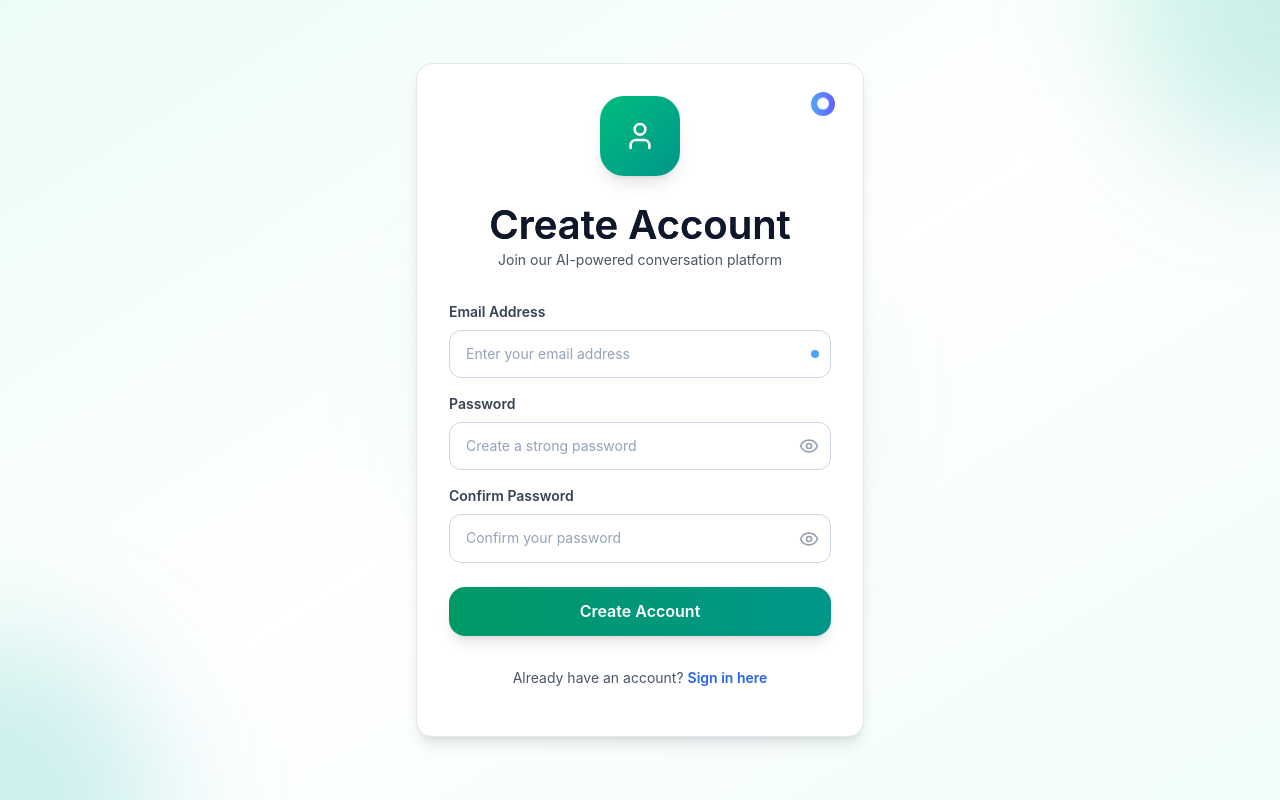
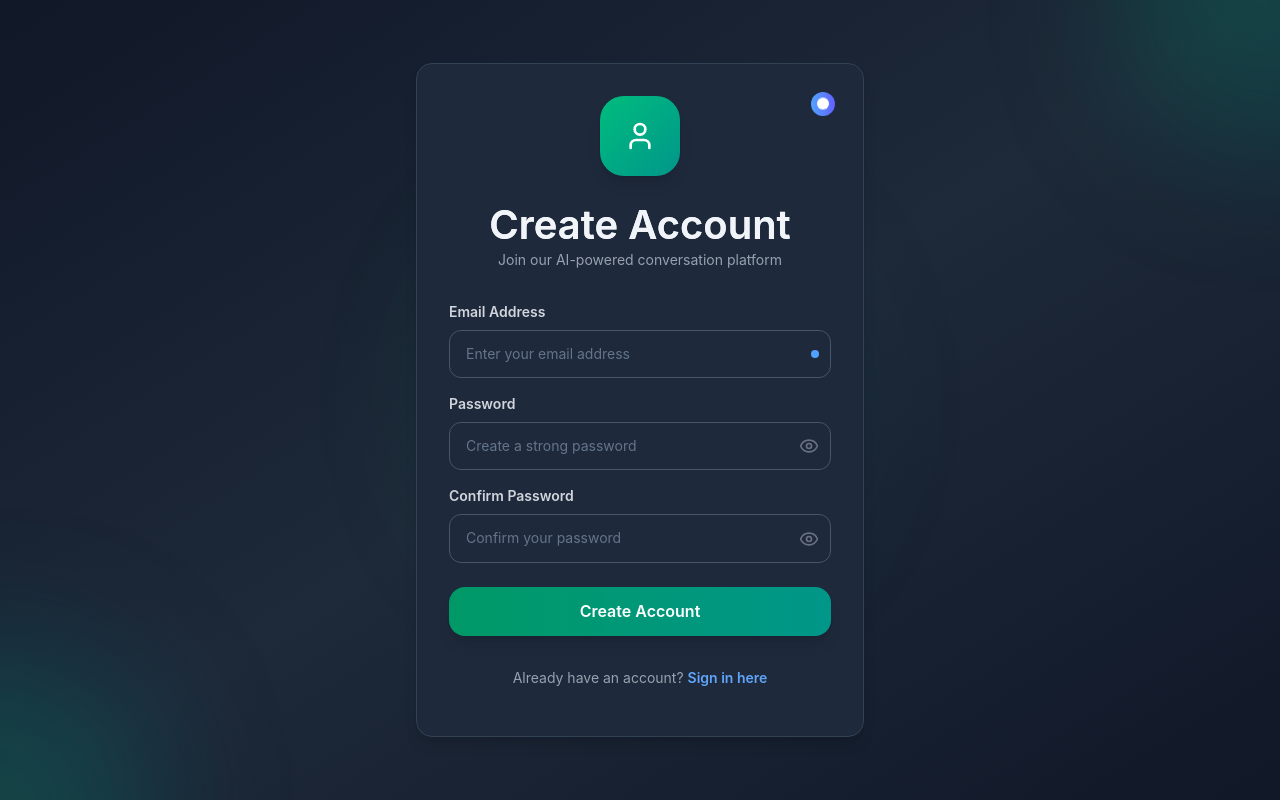
Before and after one commit to tusharad/modulus-ai, a React (Vite) app in the folder modulus-ai-fe/: page /register in a window 1280 px wide. Built offline with nearby package versions, Linux system fonts and the light colour scheme.

Commit message:
fix: using dark mode for FE

```diff
--- a/modulus-ai-fe/src/App.css
+++ b/modulus-ai-fe/src/App.css
@@ -1,9 +1,9 @@
-/* App-specific styles */
+/* App-specific styles - Dark Mode Only */
 
 /* Main app container */
 .app-container {
   min-height: 100vh;
-  background: linear-gradient(135deg, #667eea 0%, #764ba2 100%);
+  background: linear-gradient(135deg, #1e293b 0%, #0f172a 100%);
   position: relative;
   overflow: hidden;
 }
@@ -16,15 +16,15 @@
   right: 0;
   bottom: 0;
   background:
-    radial-gradient(circle at 20% 80%, rgba(120, 119, 198, 0.3) 0%, transparent 50%),
-    radial-gradient(circle at 80% 20%, rgba(255, 119, 198, 0.3) 0%, transparent 50%),
-    radial-gradient(circle at 40% 40%, rgba(120, 219, 255, 0.2) 0%, transparent 50%);
+    radial-gradient(circle at 20% 80%, rgba(30, 41, 59, 0.4) 0%, transparent 50%),
+    radial-gradient(circle at 80% 20%, rgba(59, 130, 246, 0.2) 0%, transparent 50%),
+    radial-gradient(circle at 40% 40%, rgba(14, 165, 233, 0.15) 0%, transparent 50%);
   pointer-events: none;
 }
 
 /* Chat interface specific styles */
 .chat-container {
-  background: rgba(255, 255, 255, 0.95);
+  background: rgba(15, 23, 42, 0.95);
   backdrop-filter: blur(20px);
   border-radius: 24px;
   box-shadow:
@@ -35,6 +35,7 @@
   height: calc(100vh - 2rem);
   display: flex;
   flex-direction: column;
+  border: 1px solid rgba(30, 41, 59, 0.3);
 }
 
 /* Message animations */
@@ -57,7 +58,7 @@
   align-items: center;
   gap: 4px;
   padding: 12px 16px;
-  background: var(--secondary-100);
+  background: var(--secondary-800);
   border-radius: 18px;
   margin: 8px 0;
 }
@@ -66,7 +67,7 @@
   width: 8px;
   height: 8px;
   border-radius: 50%;
-  background: var(--secondary-400);
+  background: var(--secondary-500);
   animation: typingDot 1.4s infinite ease-in-out;
 }
 
@@ -110,7 +111,7 @@
 
 /* Loading states */
 .loading-skeleton {
-  background: linear-gradient(90deg, var(--secondary-200) 25%, var(--secondary-100) 50%, var(--secondary-200) 75%);
+  background: linear-gradient(90deg, var(--secondary-700) 25%, var(--secondary-600) 50%, var(--secondary-700) 75%);
   background-size: 200% 100%;
   animation: loadingSkeleton 1.5s infinite;
 }
@@ -134,12 +135,12 @@
 }
 
 .chat-scroll::-webkit-scrollbar-thumb {
-  background: var(--secondary-300);
+  background: var(--secondary-600);
   border-radius: 3px;
 }
 
 .chat-scroll::-webkit-scrollbar-thumb:hover {
-  background: var(--secondary-400);
+  background: var(--secondary-500);
 }
 
 /* Responsive adjustments */
@@ -150,19 +151,3 @@
     border-radius: 16px;
   }
 }
-
-/* Dark mode support */
-@media (prefers-color-scheme: dark) {
-  .chat-container {
-    background: rgba(15, 23, 42, 0.95);
-    color: var(--secondary-100);
-  }
-
-  .typing-indicator {
-    background: var(--secondary-800);
-  }
-
-  .typing-dot {
-    background: var(--secondary-500);
-  }
-}
--- a/modulus-ai-fe/src/App.tsx
+++ b/modulus-ai-fe/src/App.tsx
@@ -2,6 +2,7 @@ import React, { useState, useEffect } from 'react';
 import { getCookie } from './services/cookies';
 import { BrowserRouter } from 'react-router';
 import Router from './router';
+import { ThemeProvider } from './contexts/ThemeContext';
 import './App.css';
 
 // Main App Component
@@ -17,11 +18,13 @@ const App: React.FC = () => {
   }, []);
 
   return (
-    <div className="app-container">
-      <BrowserRouter>
-        <Router />
-      </BrowserRouter>
-    </div>
+    <ThemeProvider>
+      <div className="app-container">
+        <BrowserRouter>
+          <Router />
+        </BrowserRouter>
+      </div>
+    </ThemeProvider>
   );
 };
 
--- a/modulus-ai-fe/src/components/auth/RegisterPage.tsx
+++ b/modulus-ai-fe/src/components/auth/RegisterPage.tsx
@@ -41,11 +41,11 @@ const RegisterPage: React.FC = () => {
   return (
     <div className="min-h-screen flex items-center justify-center p-4 relative overflow-hidden">
       {/* Background Elements */}
-      <div className="absolute inset-0 bg-gradient-to-br from-emerald-50 via-white to-teal-50"></div>
+      <div className="absolute inset-0 bg-gradient-to-br from-gray-900 via-gray-800 to-gray-900"></div>
       <div className="absolute top-0 left-0 w-full h-full overflow-hidden">
-        <div className="absolute -top-40 -right-40 w-80 h-80 bg-gradient-to-br from-emerald-400/20 to-teal-600/20 rounded-full blur-3xl"></div>
-        <div className="absolute -bottom-40 -left-40 w-80 h-80 bg-gradient-to-tr from-green-400/20 to-cyan-600/20 rounded-full blur-3xl"></div>
-        <div className="absolute top-1/2 left-1/2 transform -translate-x-1/2 -translate-y-1/2 w-96 h-96 bg-gradient-to-r from-emerald-400/10 to-teal-600/10 rounded-full blur-3xl"></div>
+        <div className="absolute -top-40 -right-40 w-80 h-80 bg-gradient-to-br from-emerald-600/30 to-teal-800/30 rounded-full blur-3xl"></div>
+        <div className="absolute -bottom-40 -left-40 w-80 h-80 bg-gradient-to-tr from-green-600/30 to-cyan-800/30 rounded-full blur-3xl"></div>
+        <div className="absolute top-1/2 left-1/2 transform -translate-x-1/2 -translate-y-1/2 w-96 h-96 bg-gradient-to-r from-emerald-600/20 to-teal-800/20 rounded-full blur-3xl"></div>
       </div>
 
       <div className="relative z-10 w-full max-w-md">
@@ -60,10 +60,10 @@ const RegisterPage: React.FC = () => {
                 <div className="w-3 h-3 bg-white rounded-full animate-bounce"></div>
               </div>
             </div>
-            <h1 className="text-3xl font-bold bg-gradient-to-r from-gray-900 to-gray-700 bg-clip-text text-transparent mb-2">
+            <h1 className="text-3xl font-bold bg-gradient-to-r from-gray-100 to-gray-300 bg-clip-text text-transparent mb-2">
               Create Account
             </h1>
-            <p className="text-gray-600 text-sm">
+            <p className="text-gray-400 text-sm">
               Join our AI-powered conversation platform
             </p>
           </div>
@@ -72,7 +72,7 @@ const RegisterPage: React.FC = () => {
           <form onSubmit={handleSubmit} className="space-y-6">
             <div className="space-y-4">
               <div>
-                <label className="block text-sm font-semibold text-gray-700 mb-2">
+                <label className="block text-sm font-semibold text-gray-300 mb-2">
                   Email Address
                 </label>
                 <div className="relative">
@@ -80,7 +80,7 @@ const RegisterPage: React.FC = () => {
                     type="email"
                     value={email}
                     onChange={(e) => setEmail(e.target.value)}
-                    className="input pl-4 pr-4 py-3 text-sm border-2 border-gray-200 focus:border-emerald-500 focus:ring-4 focus:ring-emerald-100 transition-all duration-200"
+                    className="input pl-4 pr-4 py-3 text-sm border-2 border-gray-600 focus:border-emerald-400 focus:ring-4 focus:ring-emerald-900/20 transition-all duration-200"
                     placeholder="Enter your email address"
                     required
                   />
@@ -91,7 +91,7 @@ const RegisterPage: React.FC = () => {
               </div>
 
               <div>
-                <label className="block text-sm font-semibold text-gray-700 mb-2">
+                <label className="block text-sm font-semibold text-gray-300 mb-2">
                   Password
                 </label>
                 <div className="relative">
@@ -99,14 +99,14 @@ const RegisterPage: React.FC = () => {
                     type={showPassword ? 'text' : 'password'}
                     value={password}
                     onChange={(e) => setPassword(e.target.value)}
-                    className="input pl-4 pr-12 py-3 text-sm border-2 border-gray-200 focus:border-emerald-500 focus:ring-4 focus:ring-emerald-100 transition-all duration-200"
+                    className="input pl-4 pr-12 py-3 text-sm border-2 border-gray-600 focus:border-emerald-400 focus:ring-4 focus:ring-emerald-900/20 transition-all duration-200"
                     placeholder="Create a strong password"
                     required
                   />
                   <button
                     type="button"
                     onClick={() => setShowPassword(!showPassword)}
-                    className="absolute right-3 top-1/2 transform -translate-y-1/2 text-gray-400 hover:text-gray-600 transition-colors duration-200"
+                    className="absolute right-3 top-1/2 transform -translate-y-1/2 text-gray-500 hover:text-gray-300 transition-colors duration-200"
                   >
                     {showPassword ? <EyeOff size={20} /> : <Eye size={20} />}
                   </button>
@@ -114,7 +114,7 @@ const RegisterPage: React.FC = () => {
               </div>
 
               <div>
-                <label className="block text-sm font-semibold text-gray-700 mb-2">
+                <label className="block text-sm font-semibold text-gray-300 mb-2">
                   Confirm Password
                 </label>
                 <div className="relative">
@@ -122,14 +122,14 @@ const RegisterPage: React.FC = () => {
                     type={showConfirmPassword ? 'text' : 'password'}
                     value={confirmPassword}
                     onChange={(e) => setConfirmPassword(e.target.value)}
-                    className="input pl-4 pr-12 py-3 text-sm border-2 border-gray-200 focus:border-emerald-500 focus:ring-4 focus:ring-emerald-100 transition-all duration-200"
+                    className="input pl-4 pr-12 py-3 text-sm border-2 border-gray-600 focus:border-emerald-400 focus:ring-4 focus:ring-emerald-900/20 transition-all duration-200"
                     placeholder="Confirm your password"
                     required
                   />
                   <button
                     type="button"
                     onClick={() => setShowConfirmPassword(!showConfirmPassword)}
-                    className="absolute right-3 top-1/2 transform -translate-y-1/2 text-gray-400 hover:text-gray-600 transition-colors duration-200"
+                    className="absolute right-3 top-1/2 transform -translate-y-1/2 text-gray-500 hover:text-gray-300 transition-colors duration-200"
                   >
                     {showConfirmPassword ? <EyeOff size={20} /> : <Eye size={20} />}
                   </button>
@@ -138,15 +138,15 @@ const RegisterPage: React.FC = () => {
             </div>
 
             {error && (
-              <div className="bg-red-50 border-l-4 border-red-400 p-4 rounded-lg animate-fade-in">
+              <div className="bg-red-900/20 border-l-4 border-red-500 p-4 rounded-lg animate-fade-in">
                 <div className="flex">
                   <div className="flex-shrink-0">
-                    <div className="w-5 h-5 bg-red-400 rounded-full flex items-center justify-center">
+                    <div className="w-5 h-5 bg-red-500 rounded-full flex items-center justify-center">
                       <span className="text-white text-xs font-bold">!</span>
                     </div>
                   </div>
                   <div className="ml-3">
-                    <p className="text-sm text-red-700">{error}</p>
+                    <p className="text-sm text-red-300">{error}</p>
                   </div>
                 </div>
               </div>
@@ -170,11 +170,11 @@ const RegisterPage: React.FC = () => {
 
           {/* Footer */}
           <div className="mt-8 text-center">
-            <p className="text-sm text-gray-600">
+            <p className="text-sm text-gray-400">
               Already have an account?{' '}
               <Link
                 to="/login"
-                className="font-semibold text-emerald-600 hover:text-emerald-700 transition-colors duration-200"
+                className="font-semibold text-emerald-400 hover:text-emerald-300 transition-colors duration-200"
               >
                 Sign in here
               </Link>
--- a/modulus-ai-fe/src/components/chat/MessageBubble.tsx
+++ b/modulus-ai-fe/src/components/chat/MessageBubble.tsx
@@ -34,7 +34,7 @@ const MessageBubble: React.FC<Props> = ({ message }) => {
         <div className={`px-4 py-3 rounded-2xl shadow-sm ${
           isUser
             ? 'bg-gradient-to-br from-blue-500 to-indigo-600 text-gray-200 rounded-br-md'
-            : 'bg-white text-gray-900 rounded-bl-md border border-gray-200'
+            : 'bg-gray-800 text-gray-100 rounded-bl-md border border-gray-700'
         }`}>
           <div className="text-sm leading-relaxed prose prose-sm max-w-none">
             {message.chatMessageContent === 'loading...' ? (
--- /dev/null
+++ b/modulus-ai-fe/src/contexts/ThemeContext.tsx
@@ -0,0 +1,36 @@
+import React, { createContext, useContext, useEffect } from 'react';
+
+interface ThemeContextType {
+  isDark: boolean;
+}
+
+const ThemeContext = createContext<ThemeContextType | undefined>(undefined);
+
+export const useTheme = () => {
+  const context = useContext(ThemeContext);
+  if (context === undefined) {
+    throw new Error('useTheme must be used within a ThemeProvider');
+  }
+  return context;
+};
+
+interface ThemeProviderProps {
+  children: React.ReactNode;
+}
+
+export const ThemeProvider: React.FC<ThemeProviderProps> = ({ children }) => {
+  useEffect(() => {
+    const root = document.documentElement;
+    root.classList.add('dark');
+  }, []);
+
+  const value = {
+    isDark: true,
+  };
+
+  return (
+    <ThemeContext.Provider value={value}>
+      {children}
+    </ThemeContext.Provider>
+  );
+};
--- a/modulus-ai-fe/src/index.css
+++ b/modulus-ai-fe/src/index.css
@@ -1,6 +1,6 @@
 @import "tailwindcss";
 
-/* Modern Design System */
+/* Modern Design System - Dark Mode Only */
 :root {
   /* Color Palette */
   --primary-50: #eff6ff;
@@ -86,8 +86,8 @@ body {
   margin: 0;
   padding: 0;
   min-height: 100vh;
-  background: linear-gradient(135deg, #667eea 0%, #764ba2 100%);
-  color: var(--secondary-800);
+  background: linear-gradient(135deg, #1e293b 0%, #0f172a 100%);
+  color: var(--secondary-100);
   font-size: 16px;
   line-height: 1.6;
 }
@@ -96,7 +96,7 @@ body {
 h1, h2, h3, h4, h5, h6 {
   font-weight: 600;
   line-height: 1.25;
-  color: var(--secondary-900);
+  color: var(--secondary-100);
   margin: 0;
 }
 
@@ -113,13 +113,13 @@ p {
 
 /* Links */
 a {
-  color: var(--primary-600);
+  color: var(--primary-400);
   text-decoration: none;
   transition: color var(--transition-fast);
 }
 
 a:hover {
-  color: var(--primary-700);
+  color: var(--primary-300);
   text-decoration: underline;
 }
 
@@ -159,24 +159,24 @@ input, textarea, select {
 }
 
 ::-webkit-scrollbar-track {
-  background: var(--secondary-100);
+  background: var(--secondary-800);
   border-radius: var(--radius-sm);
 }
 
 ::-webkit-scrollbar-thumb {
-  background: var(--secondary-300);
+  background: var(--secondary-600);
   border-radius: var(--radius-sm);
   transition: background var(--transition-fast);
 }
 
 ::-webkit-scrollbar-thumb:hover {
-  background: var(--secondary-400);
+  background: var(--secondary-500);
 }
 
 /* Selection */
 ::selection {
-  background: var(--primary-100);
-  color: var(--primary-900);
+  background: var(--primary-800);
+  color: var(--primary-100);
 }
 
 /* Animations */
@@ -239,10 +239,10 @@ input, textarea, select {
 
 /* Card styles */
 .card {
-  background: white;
+  background: var(--secondary-800);
   border-radius: var(--radius-xl);
   box-shadow: var(--shadow-lg);
-  border: 1px solid var(--secondary-200);
+  border: 1px solid var(--secondary-700);
   transition: all var(--transition-normal);
 }
 
@@ -280,45 +280,45 @@ input, textarea, select {
 }
 
 .btn-secondary {
-  background: var(--secondary-100);
-  color: var(--secondary-700);
-  border: 1px solid var(--secondary-300);
+  background: var(--secondary-700);
+  color: var(--secondary-100);
+  border: 1px solid var(--secondary-600);
 }
 
 .btn-secondary:hover {
-  background: var(--secondary-200);
-  border-color: var(--secondary-400);
+  background: var(--secondary-600);
+  border-color: var(--secondary-500);
 }
 
 .btn-ghost {
   background: transparent;
-  color: var(--secondary-600);
+  color: var(--secondary-300);
 }
 
 .btn-ghost:hover {
-  background: var(--secondary-100);
-  color: var(--secondary-700);
+  background: var(--secondary-800);
+  color: var(--secondary-100);
 }
 
 /* Input styles */
 .input {
   width: 100%;
   padding: 0.75rem 1rem;
-  border: 1px solid var(--secondary-300);
+  border: 1px solid var(--secondary-600);
   border-radius: var(--radius-lg);
-  background: white;
-  color: var(--secondary-900);
+  background: var(--secondary-800);
+  color: var(--secondary-100);
   font-size: 0.875rem;
   transition: all var(--transition-fast);
 }
 
 .input:focus {
-  border-color: var(--primary-500);
-  box-shadow: 0 0 0 3px var(--primary-100);
+  border-color: var(--primary-400);
+  box-shadow: 0 0 0 3px rgba(59, 130, 246, 0.1);
 }
 
 .input::placeholder {
-  color: var(--secondary-400);
+  color: var(--secondary-500);
 }
 
 /* Responsive Design */
```
Also changed, not shown: modulus-ai-fe/src/components/auth/LoginPage.tsx (+16 -16 lines), modulus-ai-fe/src/components/chat/ChatPage.tsx (+6 -6 lines), modulus-ai-fe/src/components/chat/ConversationItem.tsx (+5 -5 lines), modulus-ai-fe/src/components/chat/ConversationList.tsx (+9 -9 lines), modulus-ai-fe/src/components/chat/MessageInput.tsx (+7 -7 lines), modulus-ai-fe/src/components/chat/TopBar.tsx (+13 -13 lines).
